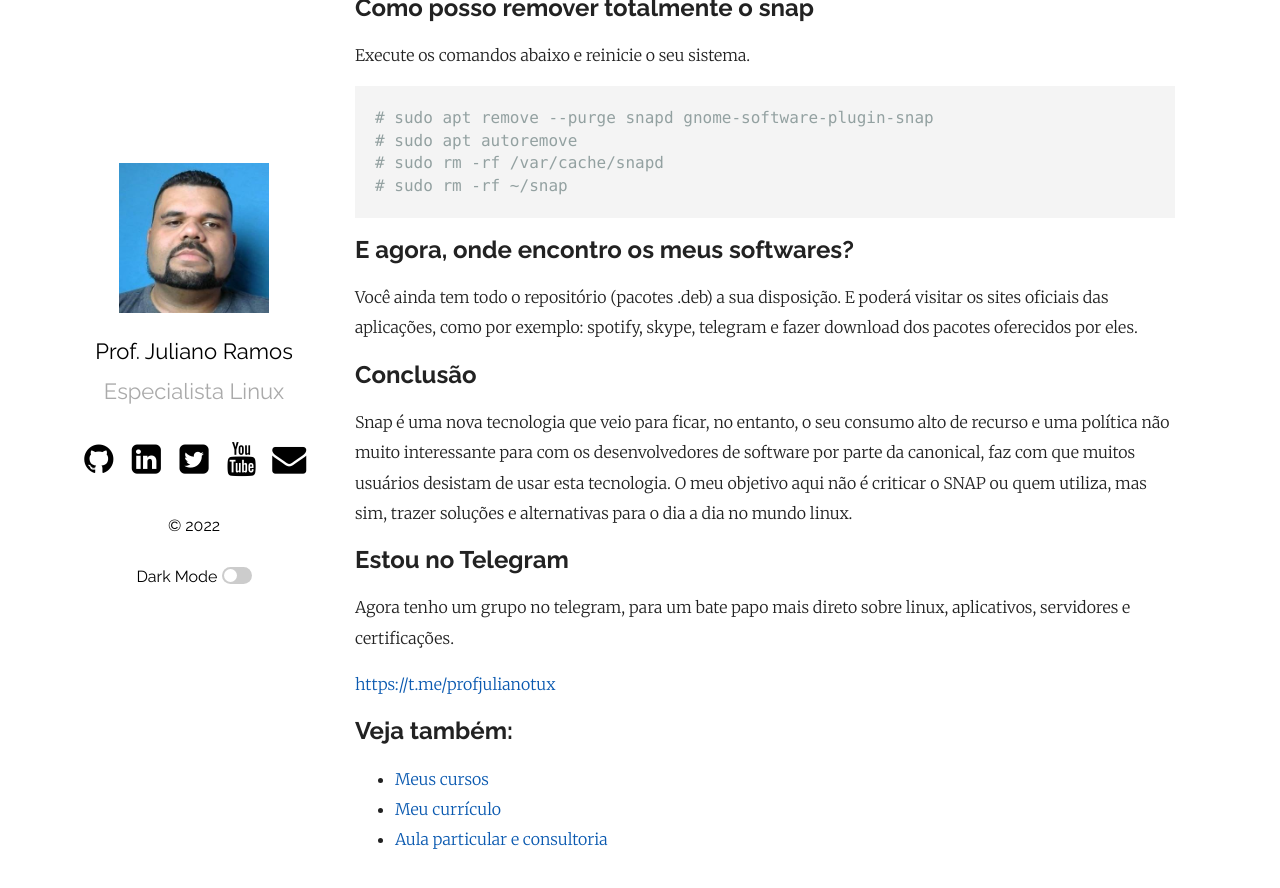
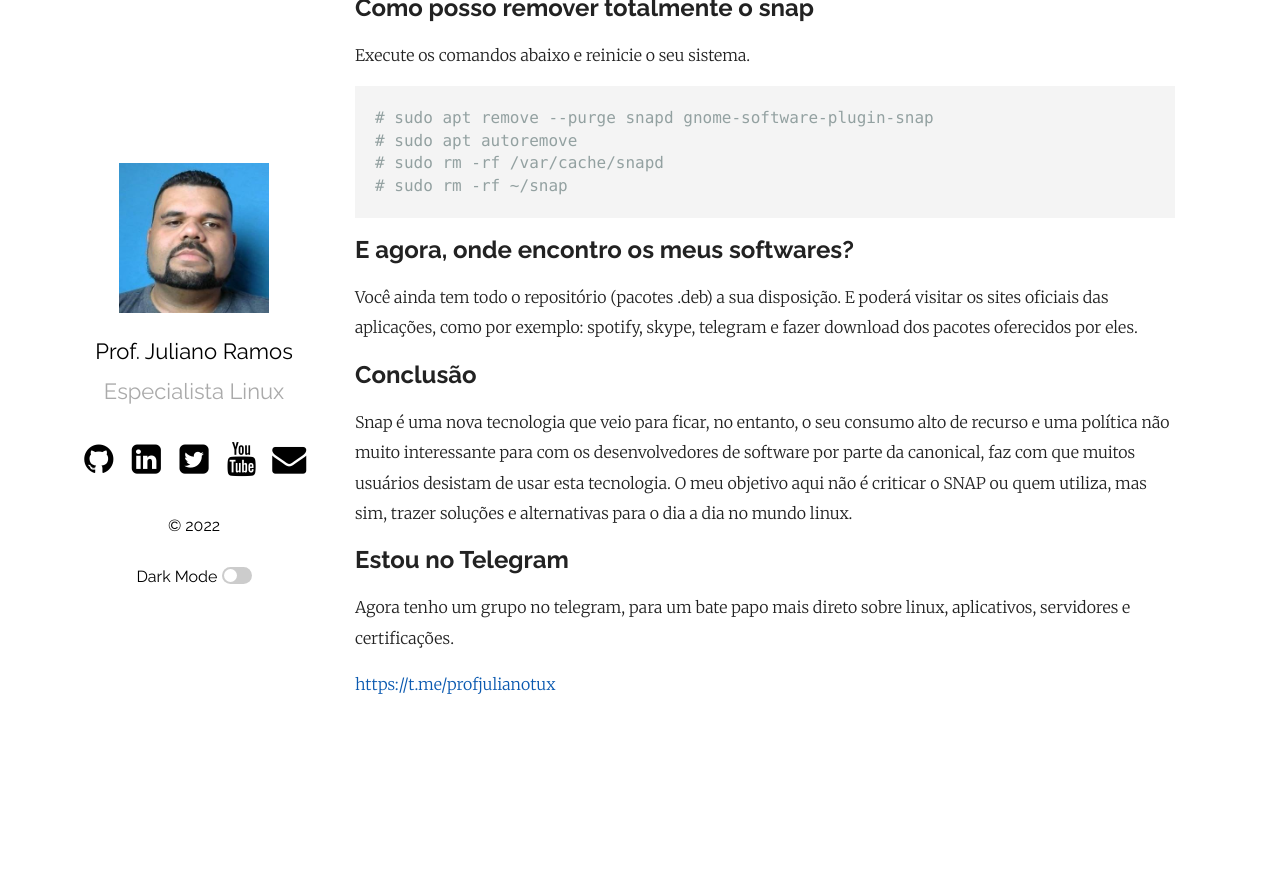
Before and after one commit to profjulianoramos/linux, a Jekyll site: the page built from _posts/2020-6-10-removersnapubuntu.md, in a window 1280 px wide and 900 px high, scrolled down 828 px. Shown: the top 888 px of the window. Built offline with Jekyll 4.4.1, drawn with Linux system fonts in a browser that asks for light colours; comment, search, counter and statistics services are not loaded; after the commit the page ends 1573 px from its top, so only the background shows below that.

Commit message:
Update 2020-6-10-removersnapubuntu.md

```diff
--- a/_posts/2020-6-10-removersnapubuntu.md
+++ b/_posts/2020-6-10-removersnapubuntu.md
@@ -42,10 +42,3 @@ Snap é uma nova tecnologia que veio para ficar, no entanto, o seu consumo alto
 Agora tenho um grupo no telegram, para um bate papo mais direto sobre linux, aplicativos, servidores e certificações.
 
 <https://t.me/profjulianotux>
-
-
-
-## Veja também:
-- [Meus cursos](https://profjulianoramos.github.io/cursos/)
-- [Meu currículo](https://profjulianoramos.github.io/curriculo/)
-- [Aula particular e consultoria](https://profjulianoramos.github.io/consultoria/)
```
